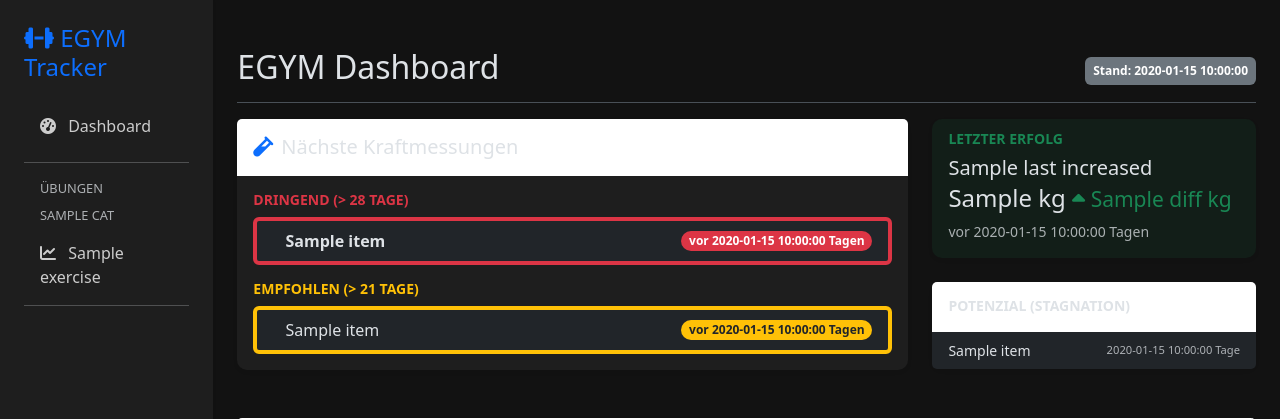
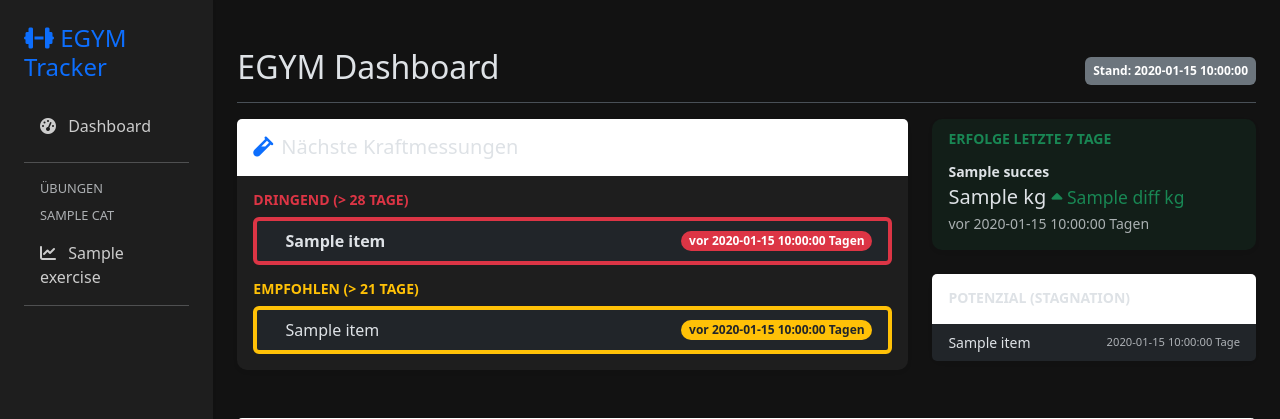
Before and after one commit to Wuuzzaa/gymmax, a Flask app: template templates/index.html in a window 1280 px wide. Shown: the top 419 px of the page. Run offline with Flask 3, Linux system fonts and the light colour scheme; the template is opened without the code that fills it: most values are stand-ins (such as "Sample title", 1, 10 or a date in 2020); some libraries are stand-ins or nearby versions.

Commit message:
Track recent progress in the UI by introducing "recent successes" logic, updating templates, and enhancing test coverage

```diff
--- a/app.py
+++ b/app.py
@@ -40,9 +40,12 @@ def index():
     stats = data_manager.get_all_stats(df, category_map)
     categories, stats_by_category = get_template_data(df, category_map, category_order, stats)
 
-    # Find the exercise that was most recently increased
-    last_increased = max([s for s in stats if s['last_increase_date']],
-                        key=lambda x: x['last_increase_date'], default=None)
+    # Find exercises increased in the last 7 days
+    # Using fixed reference date for tests if necessary, but here we use datetime.now()
+    now_dt = datetime.now()
+    seven_days_ago = now_dt - pd.Timedelta(days=7)
+    recent_successes = [s for s in stats if s['last_increase_date'] and s['last_increase_date'].replace(tzinfo=None) >= seven_days_ago.replace(tzinfo=None)]
+    recent_successes = sorted(recent_successes, key=lambda x: x['last_increase_date'], reverse=True)
 
     # Urgent measurements (over 28 days)
     urgent_measurements = sorted([s for s in stats if s['measurement_status'] == 'urgent'],
@@ -68,7 +71,7 @@ def index():
         categories=categories,
         stats_by_category=stats_by_category,
         category_order=category_order,
-        last_increased=last_increased,
+        recent_successes=recent_successes,
         urgent_measurements=urgent_measurements,
         due_measurements=due_measurements,
         stagnating=stagnating,
--- a/templates/index.html
+++ b/templates/index.html
@@ -20,7 +20,7 @@
     </div>
 </div>
 
-{% if last_increased or urgent_measurements or due_measurements %}
+{% if recent_successes or urgent_measurements or due_measurements %}
 <div class="row mb-4">
     <!-- Fokus: Kraftmessung Empfehlungen -->
     <div class="col-xl-8 col-lg-7 mb-4">
@@ -75,15 +75,21 @@
 
     <!-- Highlights & Stagnation -->
     <div class="col-xl-4 col-lg-5">
-        {% if last_increased %}
+        {% if recent_successes %}
         <div class="card border-0 shadow-sm mb-4 bg-success bg-opacity-10">
+            <div class="card-header bg-transparent border-0 pt-3 pb-0">
+                <h6 class="card-subtitle text-success text-uppercase small fw-bold">Erfolge letzte 7 Tage</h6>
+            </div>
             <div class="card-body">
-                <h6 class="card-subtitle mb-2 text-success text-uppercase small fw-bold">Letzter Erfolg</h6>
-                <h5 class="card-title mb-1">{{ last_increased.name }}</h5>
-                <div class="h4 mb-2">{{ last_increased.current_max }} kg
-                    <span class="text-success small"><i class="fas fa-caret-up"></i> {{ last_increased.diff }} kg</span>
+                {% for success in recent_successes %}
+                <div class="{% if not loop.first %}mt-3 pt-3 border-top border-success border-opacity-10{% endif %}">
+                    <h5 class="card-title mb-1 small fw-bold">{{ success.name }}</h5>
+                    <div class="h5 mb-1">{{ success.current_max }} kg
+                        <span class="text-success small"><i class="fas fa-caret-up"></i> {{ success.diff }} kg</span>
+                    </div>
+                    <div class="text-muted small">vor {{ success.days_since_increase }} Tagen</div>
                 </div>
-                <div class="text-muted small">vor {{ last_increased.days_since_increase }} Tagen</div>
+                {% endfor %}
             </div>
         </div>
         {% endif %}
```
Also changed, not shown: tests/test_app.py (+58 -2 lines).
